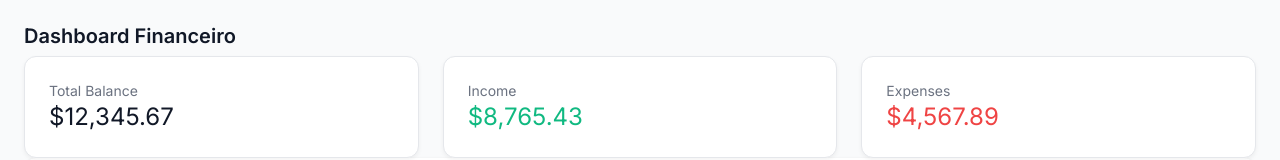
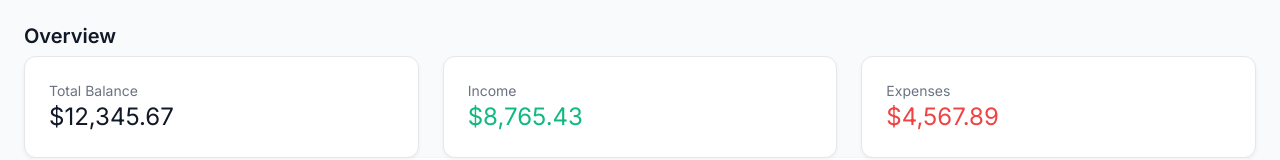
Before and after one commit to TaylorReis-lab/finance-app, a React (Create React App) app: page / in a window 1280 px wide. Shown: the top 160 px of the page. Built offline with nearby package versions, Linux system fonts and the light colour scheme.

Commit message:
edited: name for this app

```diff
--- a/public/index.html
+++ b/public/index.html
@@ -9,22 +9,7 @@
       name="description"
       content="Web site created using create-react-app"
     />
-    <link rel="apple-touch-icon" href="%PUBLIC_URL%/logo192.png" />
-    <!--
-      manifest.json provides metadata used when your web app is installed on a
-      user's mobile device or desktop. See https://developers.google.com/web/fundamentals/web-app-manifest/
-    -->
-    <link rel="manifest" href="%PUBLIC_URL%/manifest.json" />
-    <!--
-      Notice the use of %PUBLIC_URL% in the tags above.
-      It will be replaced with the URL of the `public` folder during the build.
-      Only files inside the `public` folder can be referenced from the HTML.
-
-      Unlike "/favicon.ico" or "favicon.ico", "%PUBLIC_URL%/favicon.ico" will
-      work correctly both with client-side routing and a non-root public URL.
-      Learn how to configure a non-root public URL by running `npm run build`.
-    -->
-    <title>React App</title>
+    <title>Finexa</title>
   </head>
   <body>
     <noscript>You need to enable JavaScript to run this app.</noscript>
--- a/src/pages/Dashboard/index.tsx
+++ b/src/pages/Dashboard/index.tsx
@@ -7,7 +7,7 @@
   return (
     <Box sx={{ p: 3 }}>
       <Typography variant="h4" gutterBottom>
-        Dashboard Financeiro
+        Overview
       </Typography>
 
       <Suspense fallback={<CircularProgress />}>
```
